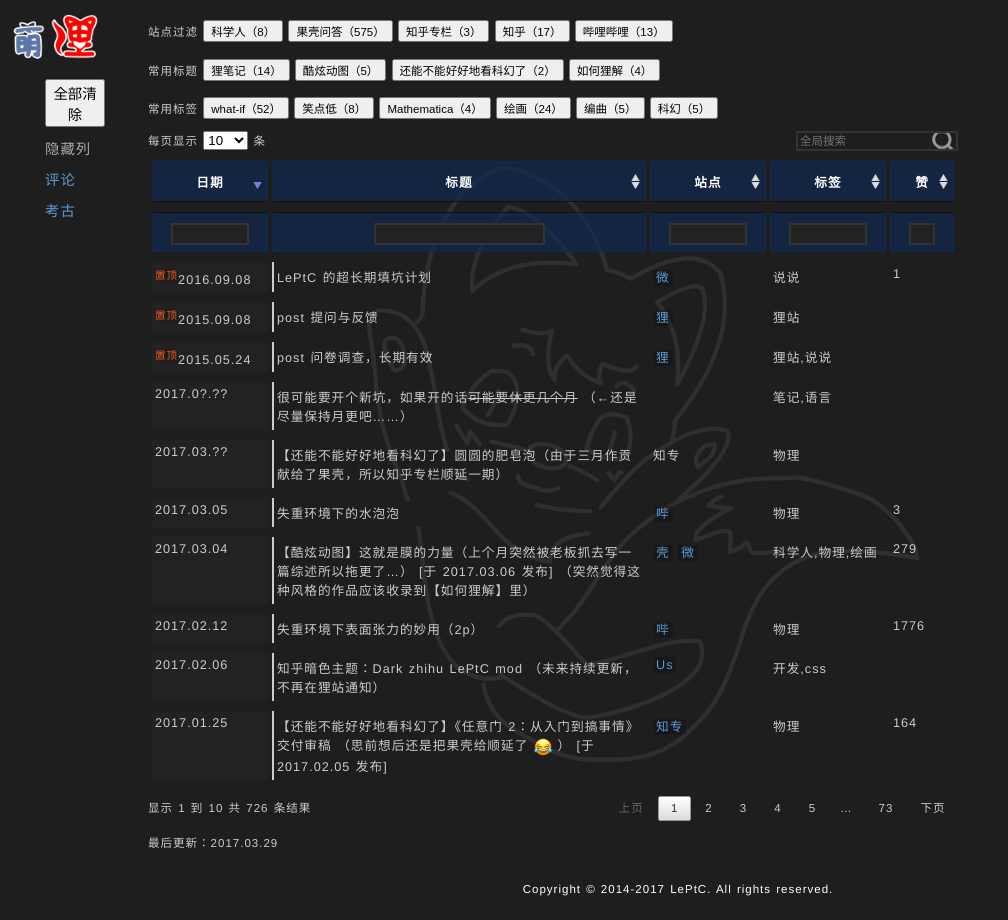
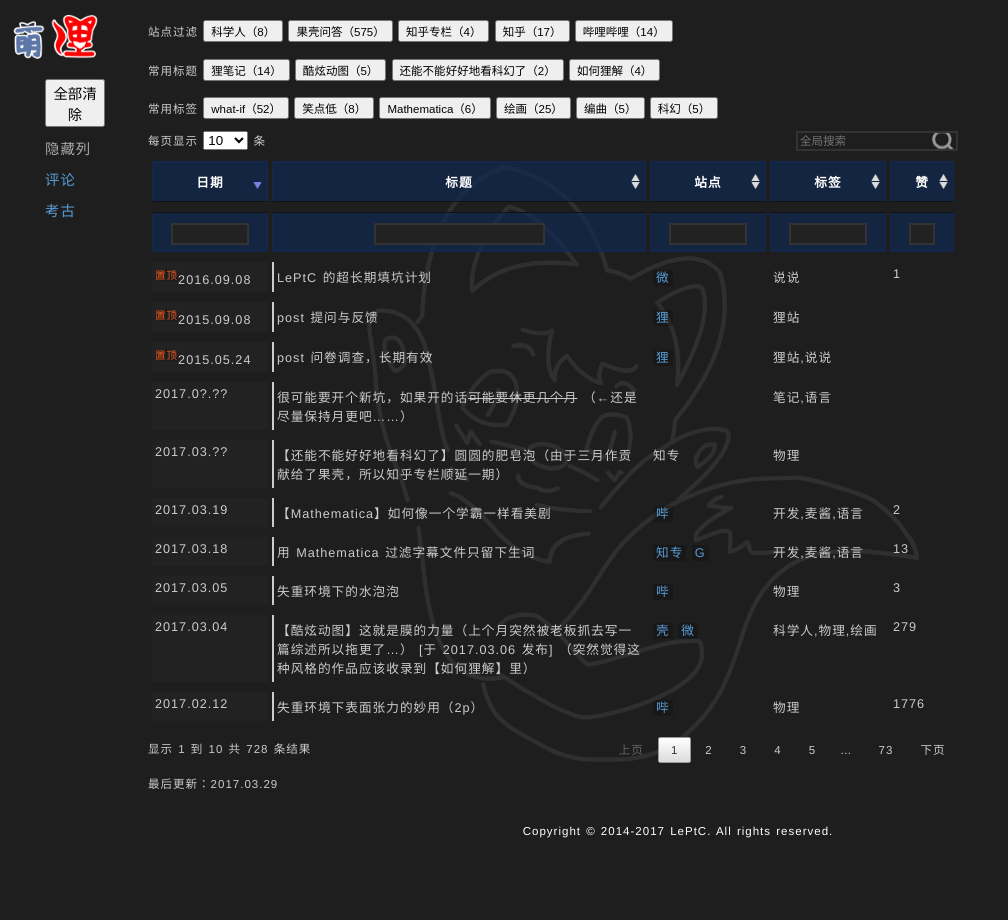
Before and after one commit to LePtC/LePtC.github.io, a Jekyll site: the page built from index.html, in a window 1280 px wide. Shown: the whole page, without its empty margins (0-1008 px from the left). Built offline with Jekyll 4.4.1, drawn with Linux system fonts in a browser that asks for light colours; Markdown is read by kramdown in place of the engine named in the settings; comment, search, counter and statistics services are not loaded.

Commit message:
update index

```diff
--- a/index.html
+++ b/index.html
@@ -149,9 +149,9 @@
 <p>站点过滤
 <button type="button" onclick="inject('标签','科学人')">科学人（8）</button>
 <button type="button" onclick="inject('站点','壳问')">果壳问答（575）</button>
-<button type="button" onclick="inject('站点','知专')">知乎专栏（3）</button>
+<button type="button" onclick="inject('站点','知专')">知乎专栏（4）</button>
 <button type="button" onclick="inject('站点','知')">知乎（17）</button>
-<button type="button" onclick="inject('站点','哔')">哔哩哔哩（13）</button>
+<button type="button" onclick="inject('站点','哔')">哔哩哔哩（14）</button>
 </p>
 
 <p>常用标题
@@ -164,8 +164,8 @@
 <p>常用标签
 <button type="button" onclick="inject('标签','what-if')">what-if（52）</button>
 <button type="button" onclick="inject('标签','笑点')">笑点低（8）</button>
-<button type="button" onclick="inject('标签','麦酱')">Mathematica（4）</button>
-<button type="button" onclick="inject('标签','绘画')">绘画（24）</button>
+<button type="button" onclick="inject('标签','麦酱')">Mathematica（6）</button>
+<button type="button" onclick="inject('标签','绘画')">绘画（25）</button>
 <button type="button" onclick="inject('标签','编曲')">编曲（5）</button>
 <button type="button" onclick="inject('标签','科幻')">科幻（5）</button>
 </p>
@@ -209,6 +209,17 @@
   <td>【还能不能好好地看科幻了】圆圆的肥皂泡（由于三月作贡献给了果壳，所以知乎专栏顺延一期）</td>
 <td>知专</td>
 <td>物理</td><td></td></tr>
+
+<tr><td>2017.03.19</td>
+  <td>【Mathematica】如何像一个学霸一样看美剧</td>
+<td><a href="http://www.bilibili.com/video/av9259329">哔</a></td>
+<td>开发,麦酱,语言</td><td>2</td></tr>
+
+<tr><td>2017.03.18</td>
+  <td>用 Mathematica 过滤字幕文件只留下生词</td>
+<td><a href="https://zhuanlan.zhihu.com/p/25854872">知专</a>
+  <a href="https://github.com/LePtC/MaticaGuokr/tree/master/201703">G</a></td>
+<td>开发,麦酱,语言</td><td>13</td></tr>
 
 <tr><td>2017.03.05</td>
   <td>失重环境下的水泡泡</td>
```
